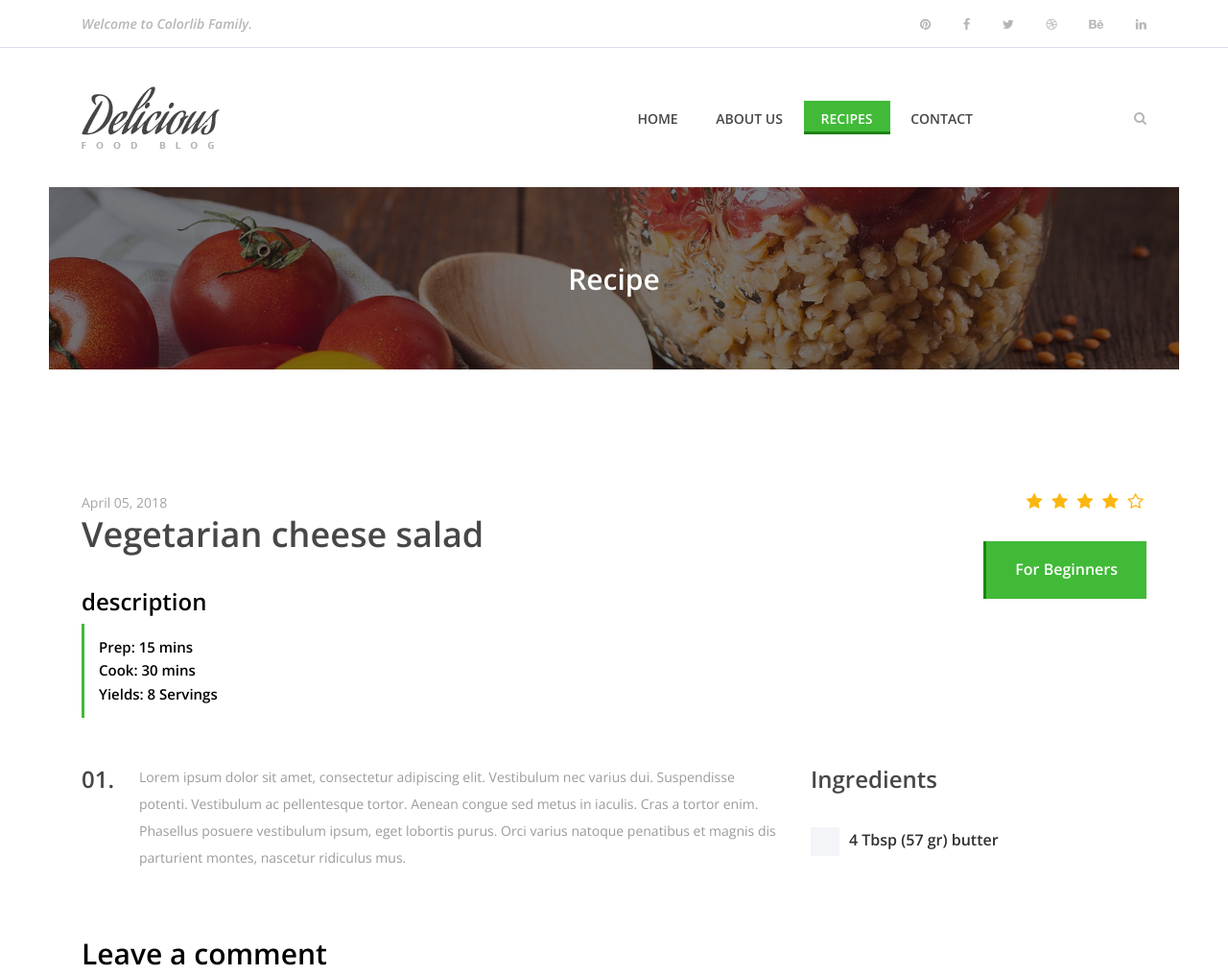
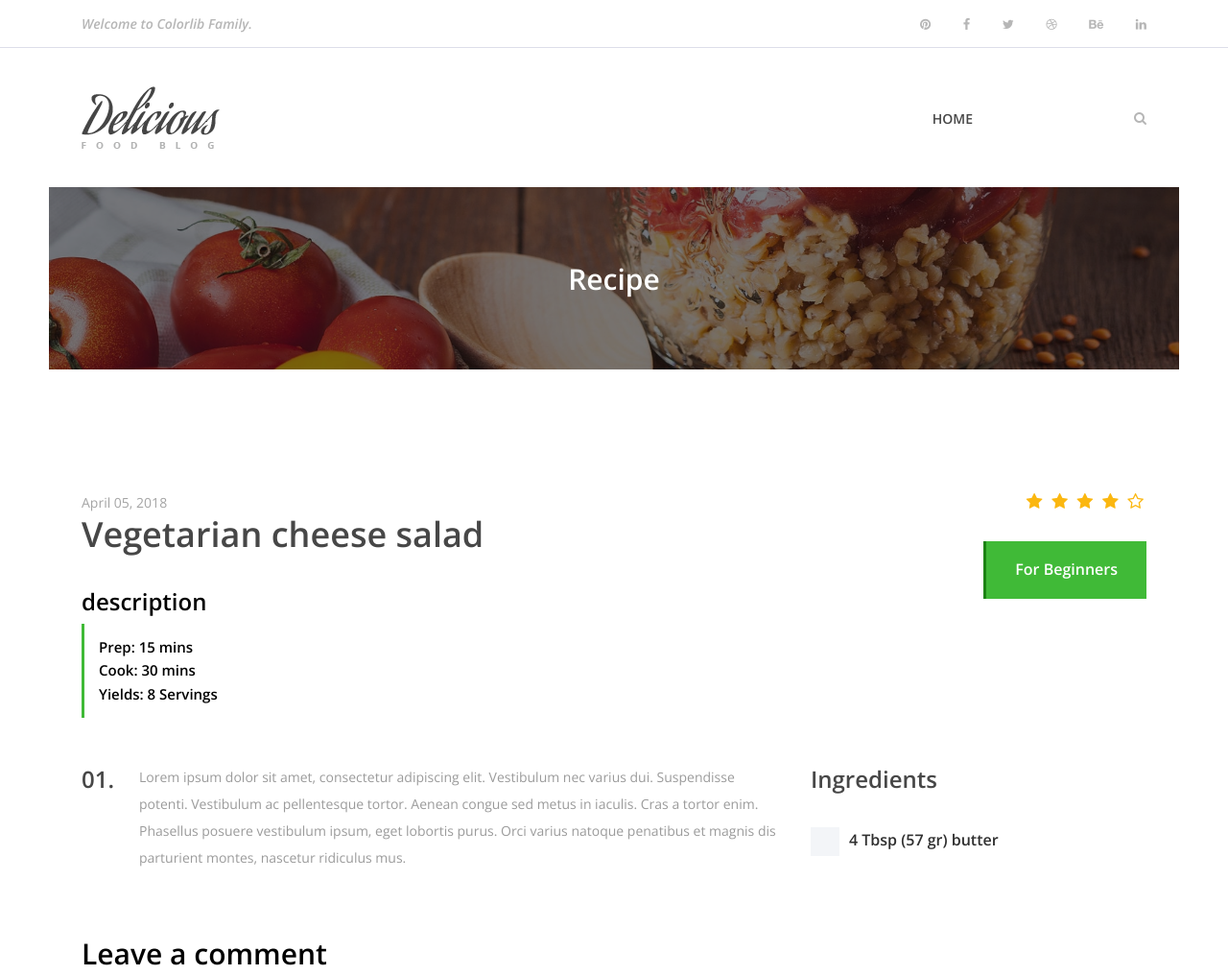
Before and after one commit to jonathandelmar/delicious, a plain HTML site: page recipe.html in a window 1280 px wide. Shown: the top 1016 px of the page at 96% size. Drawn offline with nearby package versions, Linux system fonts and the light colour scheme.

Commit message:
Remove unnecessary navigation

```diff
--- a/recipe.html
+++ b/recipe.html
@@ -105,9 +105,6 @@
                             <div class="classynav">
                                 <ul>
                                     <li><a href="index.html">Home</a></li>
-                                    <li><a href="about.html">About Us</a></li>
-                                    <li class="active"><a href="recipe-post.html">Recipes</a></li>
-                                    <li><a href="contact.html">Contact</a></li>
                                 </ul>
 
                                 <!-- Newsletter Form -->
```
